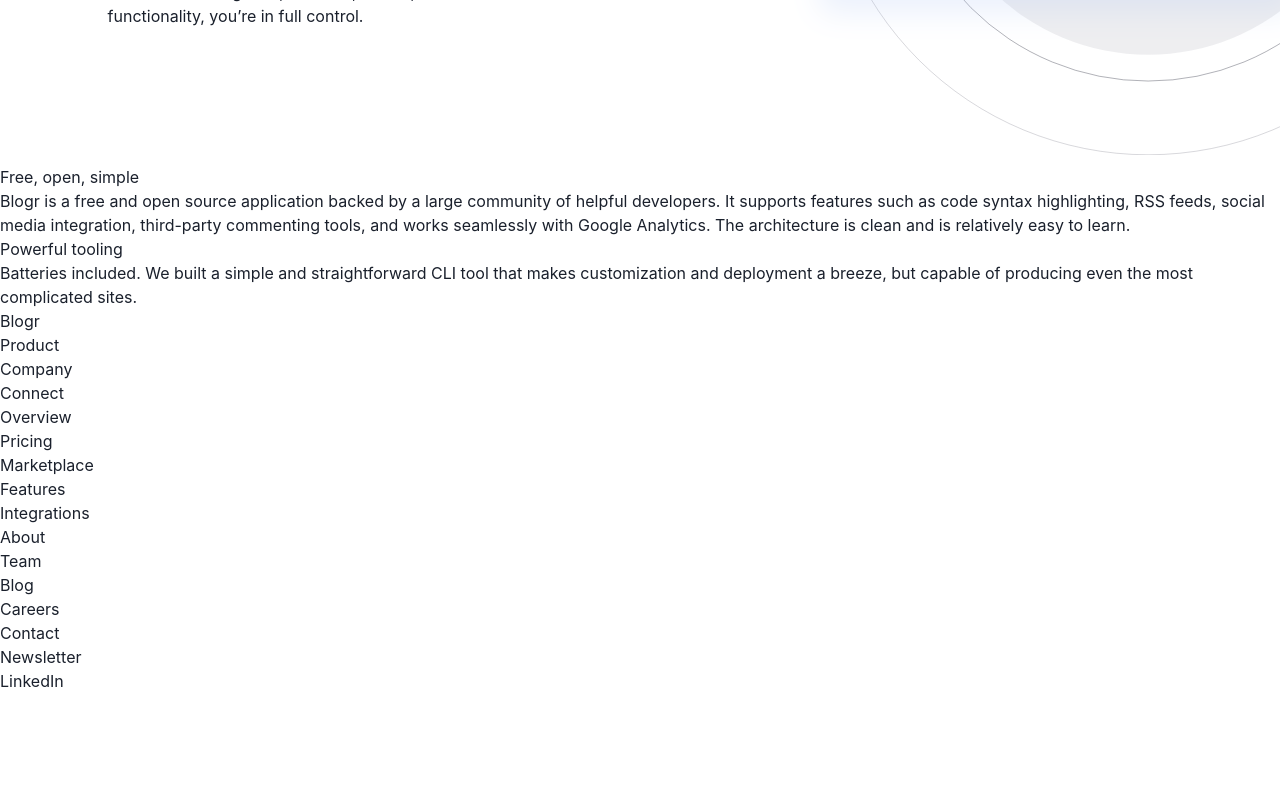
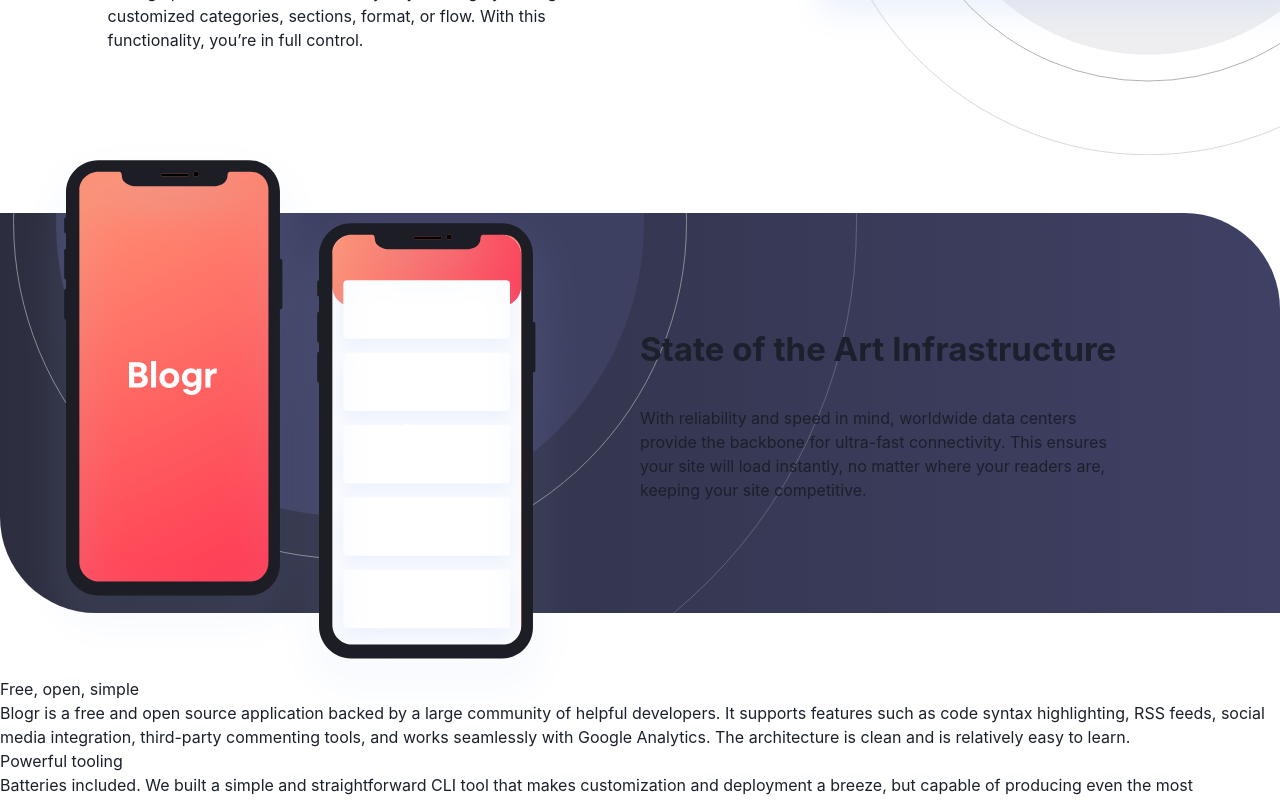
Before and after one commit to WilliamLa59/WebMockups, a React (Create React App) app in the folder blogr-landing-page/: page / in a window 1280 px wide. Shown: the part 1040-1840 px from the top of the page. Before the commit the page ends 1733 px from the top, so only its background shows below. Built offline with nearby package versions, Linux system fonts and the light colour scheme.

Commit message:
Midbanner completed
- background img placement not perfect (img size too big and can't resize without resize the whole background)

```diff
--- a/blogr-landing-page/src/App.js
+++ b/blogr-landing-page/src/App.js
@@ -4,6 +4,7 @@
 import { Hero } from './components/Hero/Hero';
 import { Lead } from './components/Lead/Lead';
 import { Walkthrough } from './components/Walkthrough/Walkthrough';
+import { Midbanner } from './components/Midbanner/Midbanner';
 
 function App() {
   return (
@@ -11,6 +12,7 @@
       <ChakraProvider>
       <Hero/>
       <Lead/>
+      <Midbanner/>
       <Walkthrough/>
       <Footer/>
       </ChakraProvider>
--- a/blogr-landing-page/src/components/Lead/Lead.scss
+++ b/blogr-landing-page/src/components/Lead/Lead.scss
@@ -32,5 +32,6 @@
     position: relative;
     transform: scale(1.2);
     left: 8.5rem;
+    margin-bottom: 3rem;
   }
 }
--- /dev/null
+++ b/blogr-landing-page/src/components/Midbanner/Midbanner.jsx
@@ -0,0 +1,32 @@
+import React from 'react'
+import { Text, Center } from '@chakra-ui/react'
+import midBannerImg from '../../StartingFiles/images/illustration-phones.svg'
+import "./Midbanner.scss"
+
+export const Midbanner = () => {
+  return (
+    <div className='midbanner-container'>
+
+        <div className='midbanner-img-container'>
+            <img src={midBannerImg} alt="" />
+        </div>
+
+        {/* <Center> */}
+            <div className='midbanner-text-container'>
+
+                <div className='midbanner-header'>
+                    <Text fontSize="33" fontWeight="bold">State of the Art Infrastructure</Text>
+                </div>
+
+                <div className='midbanner-text'>
+                    <Text fontSize="16">
+                        With reliability and speed in mind, worldwide data centers provide the backbone for ultra-fast connectivity.
+                        This ensures your site will load instantly, no matter where your readers are, keeping your site competitive.
+                    </Text>
+                </div>
+
+            </div>
+        {/* </Center> */}
+    </div>
+  )
+}
--- /dev/null
+++ b/blogr-landing-page/src/components/Midbanner/Midbanner.scss
@@ -0,0 +1,36 @@
+.midbanner-container {
+  background-image: url("../../StartingFiles/images/bg-pattern-circles.svg"),
+    linear-gradient(to right, hsl(237, 17%, 21%), hsl(237, 23%, 32%));
+  background-position: -59% 81%;
+  background-repeat: no-repeat;
+  display: grid;
+  grid-template-columns: 1fr 1fr;
+  height: 25rem;
+  align-content: center;
+  border-radius: 0 6rem 0 6rem;
+  margin-top: 4rem;
+  margin-bottom: 4rem;
+}
+
+.midbanner-img-container {
+  margin-top: auto;
+  margin-bottom: auto;
+  margin-left: auto;
+  margin-right: 4rem;
+  img {
+    position: relative;
+    top: 1rem;
+  }
+}
+
+.midbanner-text-container {
+  margin-top: auto;
+  margin-bottom: auto;
+  .midbanner-text {
+    width: 31rem;
+  }
+}
+
+.midbanner-header {
+  margin-bottom: 2rem;
+}
```
